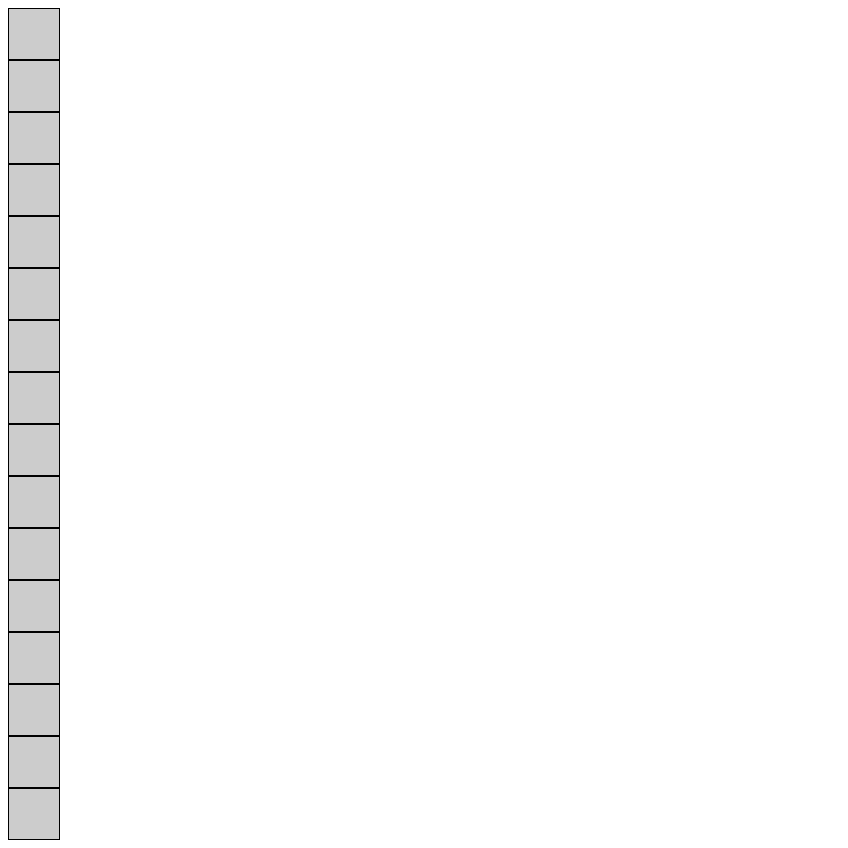
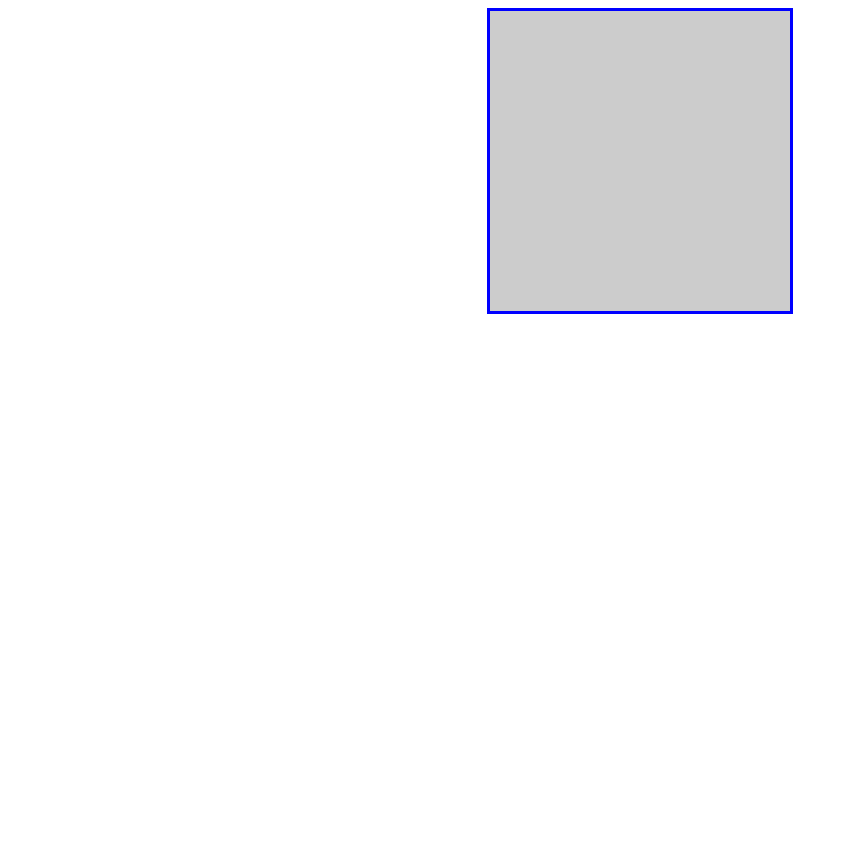
Before and after one commit to vchrisky/Etch-a-Sketch, a plain HTML site: page index.html in a window 1280 px wide. Shown: the whole page, without its empty margins (0-848 px from the left). After the commit the page ends 800 px from the top, so only its background shows below. Drawn offline with Linux system fonts and the light colour scheme.

Commit message:
created grid of square divs and made it respond to mouseover

```diff
--- a/script.js
+++ b/script.js
@@ -1,12 +1,27 @@
 let divContainer = document.querySelector('.div-container');
 
-let numRows = 4;
-let numColumns = 4;
+let numRows = 100;
+let numColumns = 100;
+let numContent = 1;
 
-for (let i = 0; i < numRows; i++) {
-    for (let j = 0; j < numColumns; j++) {
+
+for (let i = 0; i < numColumns; i++) {
+    let squareRow = document.createElement('div');
+    squareRow.classList.add('grid-columns');
+    divContainer.appendChild(squareRow);
+
+    for (let j = 0; j < numRows; j++) {
         let squareDiv = document.createElement('div');
+        // squareDiv.textContent = `${numContent}`;
         squareDiv.classList.add('grid-square');
-        divContainer.appendChild(squareDiv);
+        squareRow.appendChild(squareDiv);
+        // numContent++;
     }
 }
+let square = document.querySelectorAll('.grid-square');
+
+square.forEach(square => {
+    square.addEventListener('mouseover', () => {
+        square.classList.add('grid-square-hover');
+    })
+});
--- a/style.css
+++ b/style.css
@@ -1,12 +1,30 @@
-/*.div-container{
-    height: 500px;
-    width: 500px;
+body{
+    display: flex;
+    justify-content: center;
+}
+
+.div-container{
+    /* height: 500px; */
+    /* width: 500px; */
     border: blue solid;
-}*/
+    display: flex;
+}
 
 .grid-square{
-    width: 50px;
-    height: 50px;
-    border: 1px solid #000;
+    width: 3px;
+    height: 3px;
+    /* border: 1px solid #000; */
     background-color: #ccc;
 }
+
+.grid-column{
+    display: flex;
+    flex-direction: column;
+}
+
+.grid-square-hover{
+    width: 3px;
+    height: 3px;
+    /* border: 1px solid #000; */
+    background-color: orangered;
+}
```
